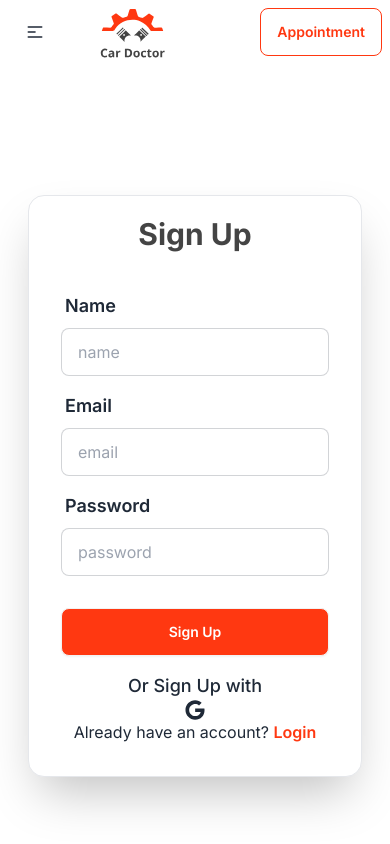
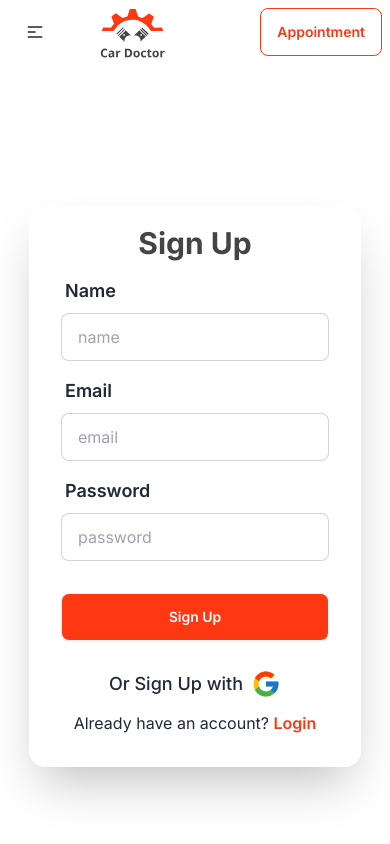
Before and after one commit to Sakhawat71/car-doctor-frontend, a React (Vite) app: page /signup in a window 390 px wide. Shown: the top 844 px of the page. Built offline with nearby package versions, Linux system fonts and the light colour scheme; no server answers.

Commit message:
resize signin and signup design

```diff
--- a/src/Pages/Home/Login/Login.jsx
+++ b/src/Pages/Home/Login/Login.jsx
@@ -27,11 +27,11 @@ const Login = () => {
     return (
         <div className="hero min-h-screen">
             <div className="hero-content block lg:flex gap-x-20 ">
-                <div className="lg:w-1/2 border hidden lg:block">
+                <div className="lg:w-1/2 hidden lg:block">
                     <img src={loginPic} alt="login image" />
                 </div>
 
-                <div className="card border lg:w-1/2 shadow-2xl bg-base-100">
+                <div className="card lg:w-1/2 shadow-2xl bg-base-100">
                     <h1 className='font-bold text-3xl mt-5 text-center text-[#444]'>Login</h1>
 
                     <form onSubmit={handelLogin} className="card-body">
@@ -53,7 +53,7 @@ const Login = () => {
                         <div className="form-control mt-6">
                             <button className="btn bg-[#FF3811] text-white hover:text-[#FF3811]">Sign in</button>
                         </div>
-                        <div className='text-center mt-2'>
+                        <div className='text-center mt-4'>
 
                             <p>Have an account? <Link to={'/signup'} className='text-[#FF3811] font-semibold'>Sign Up</Link></p>
                         </div>
--- a/src/Pages/Home/SignUp/SignUp.jsx
+++ b/src/Pages/Home/SignUp/SignUp.jsx
@@ -1,6 +1,6 @@
 import { Link } from "react-router-dom";
 import loginPic from '../../../assets/images/login/login.svg'
-import { FaGoogle } from "react-icons/fa";
+import { FcGoogle } from "react-icons/fc";
 import { useContext } from "react";
 import { AuthContext } from "../../../Providers/AuthProvider";
 
@@ -30,14 +30,14 @@ const SignUp = () => {
     return (
         <div className="hero min-h-screen">
             <div className="hero-content block lg:flex gap-x-20 ">
-                <div className="lg:w-1/2 border hidden lg:block">
+                <div className="lg:w-1/2 hidden lg:block">
                     <img src={loginPic} alt="login image" />
                 </div>
 
-                <div className="card border lg:w-1/2 shadow-2xl bg-base-100">
+                <div className="card lg:w-1/2 shadow-2xl bg-base-100">
                     <h1 className='font-bold text-3xl mt-5 text-center text-[#444]'>Sign Up</h1>
 
-                    <form onSubmit={handelSignUp} className="card-body">
+                    <form onSubmit={handelSignUp} className="card-body pt-2">
                         <div className="form-control">
                             <label className="label">
                                 <span className="label-text font-semibold text-lg">Name</span>
@@ -62,8 +62,9 @@ const SignUp = () => {
                         </div>
                         <div className='text-center mt-2'>
                             <div className="">
-                                <p className="text-lg font-medium">Or Sign Up with</p>
-                                <Link><FaGoogle className="text-xl font-bold  mx-auto"/></Link>
+                                <p className="text-lg font-medium flex text-center items-center justify-center my-3">Or Sign Up with
+                                <span><Link><FcGoogle className="ml-2 text-3xl"/></Link></span></p>
+
                             </div>
                             <p>Already have an account? <Link to={"/login"} className='text-[#FF3811] font-semibold'>Login</Link></p>
                         </div>
```
